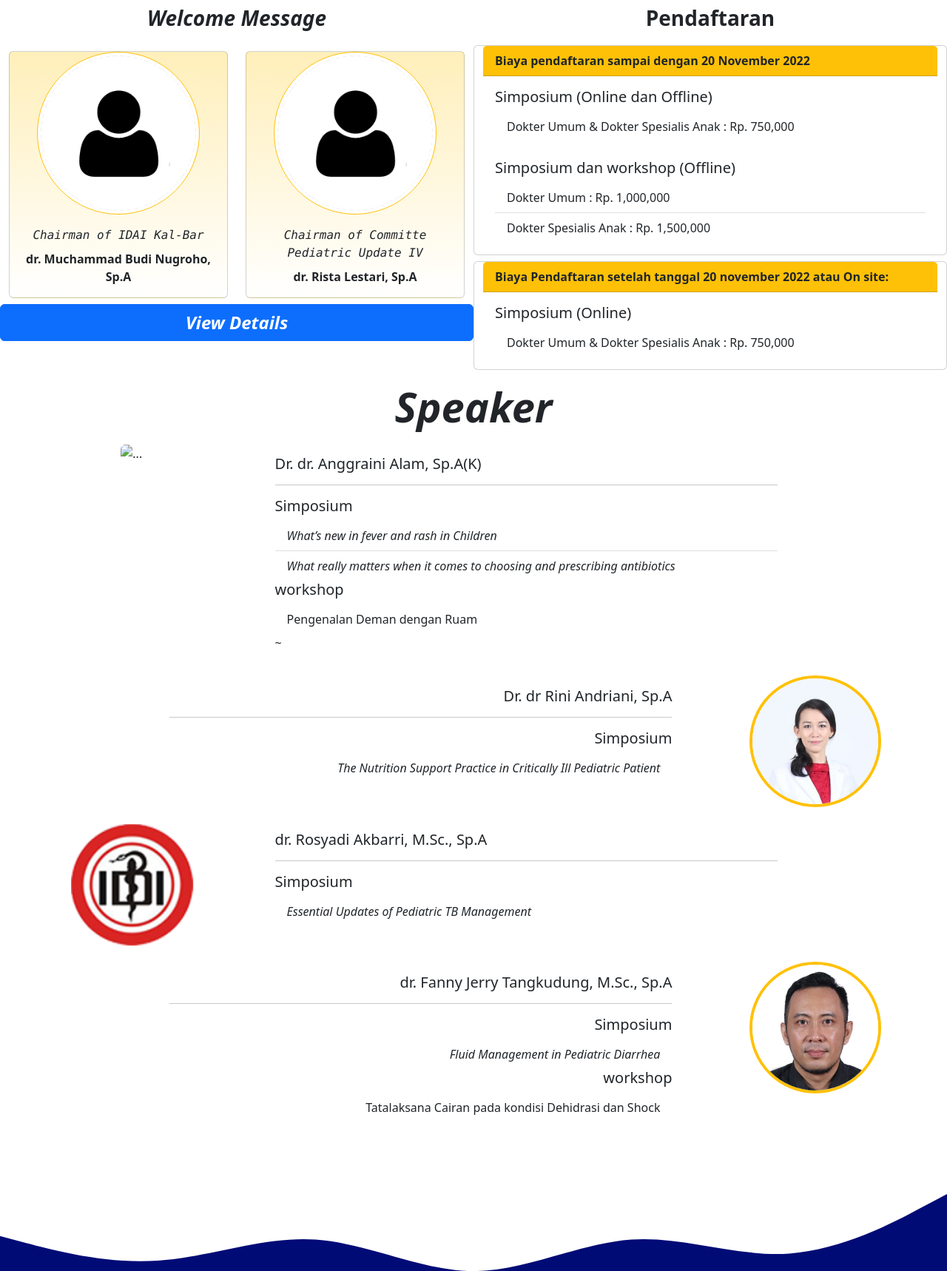
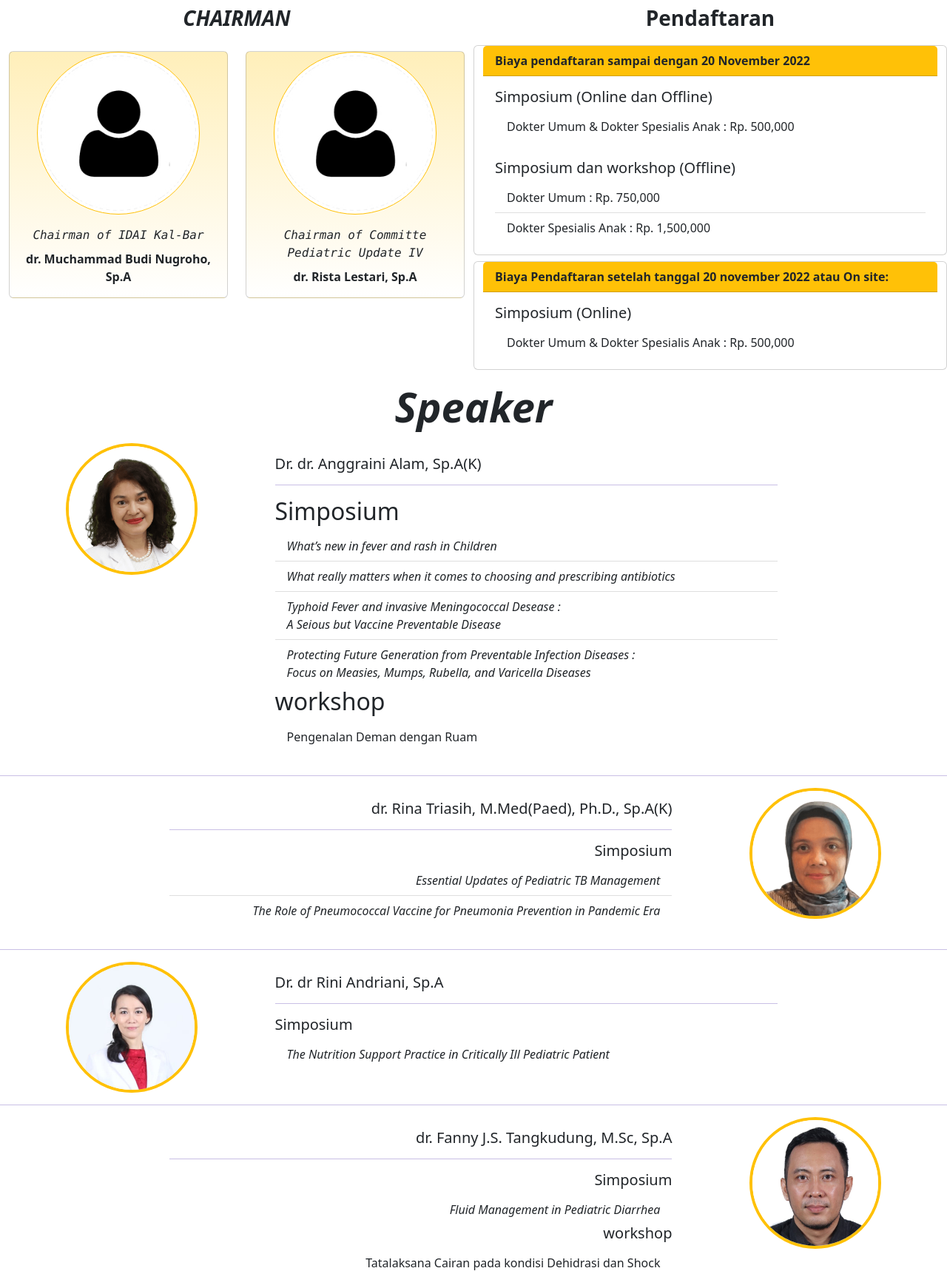
Before and after one commit to ConsZick/PediatricUpdateIV, a plain HTML site: page index.html in a window 1280 px wide. Shown: the part 795-2513 px from the top of the page at 74% size. Drawn offline with nearby package versions, Linux system fonts and the light colour scheme.

Commit message:
Melengkapi data

```diff
--- a/index.html
+++ b/index.html
@@ -59,12 +59,13 @@
             </div>
 
             <div class="row mt-3 text-center">
-              <div class="h3 judul fst-italic fw-bold mb-2" style="font-family: 'Pacifico', cursive; font-family: 'Water Brush', cursive; font-size: xx-large; color: rgb(248, 129, 207);">Pediatric Update IV</div>
+              <div class="h3 judul fst-italic fw-bold mb-2" style="font-family: 'Pacifico', cursive; font-family: 'Water Brush', cursive; font-size: xx-large; color: rgb(255, 255, 255);">Pediatric Update IV</div>
               <div class="h1 fst-italic fw-bold mb-4 text-light">Update Management Of Common Infectious Diseases in Children</div>
               <div class="h4 fw-bold font-monospace" style="color:rgb(248, 129, 207)">
                 <!-- <button type="button" class="btn btn-dark mb-3" disabled><h3>27 November 2022</h3></button> -->
-                <h3>27 November 2022</h3>
-                <h3>  Hotel Mercure Pontianak</h3>
+                <div class="fs-5" style="font-family: 'Pacifico', cursive; font-family: 'Water Brush', cursive; font-size: xx-large; color: rgb(255, 255, 255);">27 November 2022</div>
+                <div class="fs-5 mt-2" style="font-family: 'Pacifico', cursive; font-family: 'Water Brush', cursive; font-size: xx-large; color: rgb(255, 255, 255);">Hotel Orchardz Gajahmada Pontianak</div>
+
               </div>
             </div>
         </div>
@@ -133,7 +134,7 @@
       <div class="container-fluid container-welcome">
         <div class="row align-content-center">
               <div class="col-md-6 mb-3">
-                <div class="fs-3 mb-3 text-center fst-italic fw-bold">Welcome Message</div>
+                <div class="fs-3 mb-3 text-center fst-italic fw-bold">CHAIRMAN</div>
                         <div class="row py-2 align-content-center text-center ">
                           <div class="col-6 ">
                             <div class="card card-message h-100">
@@ -156,9 +157,9 @@
                             </div>
                           </div>
                         </div>
-                        <div class="row align-content-center">
+                        <!-- <div class="row align-content-center">
                           <a class="btn btn-primary fst-italic fw-bold fs-4" href="/welcome.html" role="button">View Details</a>
-                        </div>
+                        </div> -->
               </div>
               <div class="col-md-6">
                 <div class="fs-3 mb-3 text-center fw-bold">Pendaftaran</div>
@@ -170,13 +171,13 @@
                     <div class="card-body">
                       <h5 class="card-title">Simposium (Online dan Offline)</h5>
                       <ul class="list-group list-group-flush">
-                        <li class="list-group-item">Dokter Umum & Dokter Spesialis Anak : Rp. 750,000</li>
+                        <li class="list-group-item">Dokter Umum & Dokter Spesialis Anak : Rp. 500,000</li>
 
                       </ul>
 
                       <h5 class="card-title mt-4">Simposium dan workshop (Offline)</h5>
                       <ul class="list-group list-group-flush">
-                        <li class="list-group-item">Dokter Umum : Rp. 1,000,000</li>
+                        <li class="list-group-item">Dokter Umum : Rp. 750,000</li>
                         <li class="list-group-item">Dokter Spesialis Anak : Rp. 1,500,000</li>
                       </ul>
 
@@ -212,7 +213,7 @@
                     <div class="card-body">
                       <h5 class="card-title">Simposium (Online)</h5>
                       <ul class="list-group list-group-flush">
-                        <li class="list-group-item">Dokter Umum & Dokter Spesialis Anak  : Rp. 750,000</li>
+                        <li class="list-group-item">Dokter Umum & Dokter Spesialis Anak  : Rp. 500,000</li>
 
                       </ul>
 
@@ -242,23 +243,25 @@
             <div class="card mb-3 bg-transparent border-0 align-content-center" style="max-width: 100%;">
               <div class="row g-0">
                 <div class="col-md-4 ">
-                  <img src="picture/logo/alam.jpg" class="img-fluid rounded-start w-50" alt="...">
+                  <img src="picture/alam.jpg" class="img-fluid rounded-circle w-50 border border-4  border-warning" alt="...">
                 </div>
                 <div class="col-md-8 text-md-start">
                   <div class="card-body">
                     <h5 class="card-title">Dr. dr. Anggraini Alam, Sp.A(K)</h5>
-                    <hr>
-                    <h5 class="card-title">Simposium </h5>
+                    <hr style="color: rgb(40, 0, 150)">
+                    <h5 class="card-title fs-2">Simposium </h5>
                       <ul class="list-group list-group-flush">
                         <li class="list-group-item fst-italic">What’s new in fever and rash in Children </li>
                         <li class="list-group-item fst-italic">What really matters when it comes to choosing and prescribing antibiotics </li>
+                        <li class="list-group-item fst-italic">Typhoid Fever and invasive Meningococcal Desease : <br> A Seious but Vaccine Preventable Disease </li>
+                        <li class="list-group-item fst-italic">Protecting Future Generation from Preventable Infection Diseases : <br> Focus on Measies, Mumps, Rubella, and Varicella Diseases </li>
                       </ul>
 
-                      <h5 class="card-title">workshop</h5>
+                      <h5 class="card-title fs-2">workshop</h5>
                       <ul class="list-group list-group-flush">
                         <li class="list-group-item">Pengenalan Deman dengan Ruam </li>
                       </ul>
-                     ~
+
                     <!-- <p class="card-text">What’s New in Fever And Rash in Children <br> What Really Matters When It Comes To Choosing And Prescribing Antibiotics  <br> Pengenalan Demam Dengan Ruam  </p> -->
                   </div>
                 </div>
@@ -267,7 +270,7 @@
             </div>
           </div>
 
-
+          <hr style="color: rgb(40, 0, 150)">
 
 
           <div class="row g-0 justify-content-end">
@@ -277,11 +280,12 @@
 
                 <div class="col-md-8 order-1 text-md-end">
                   <div class="card-body">
-                    <h5 class="card-title">Dr. dr Rini Andriani, Sp.A</h5>
-                    <hr>
+                    <h5 class="card-title">dr. Rina Triasih, M.Med(Paed), Ph.D., Sp.A(K)</h5>
+                    <hr style="color: rgb(40, 0, 150)">
                     <h5 class="card-title">Simposium </h5>
                       <ul class="list-group list-group-flush">
-                        <li class="list-group-item fst-italic">The Nutrition Support Practice in Critically Ill Pediatric Patient  </li>
+                        <li class="list-group-item fst-italic">Essential Updates of Pediatric TB Management  </li>
+                        <li class="list-group-item fst-italic">The Role of Pneumococcal Vaccine for Pneumonia Prevention in Pandemic Era  </li>
                       </ul>
 
 
@@ -291,13 +295,13 @@
                 </div>
 
                 <div class="col-md-4 order-md-3">
-                  <img src="picture/Rini.jpg" class="img-fluid rounded-circle w-50 border border-4  border-warning" alt="...">
+                  <img src="picture/Rina.jpg" class="img-fluid rounded-circle w-50 border border-4  border-warning" alt="...">
                 </div>
               </div>
             </div>
             </div>
           </div>
-
+          <hr style="color: rgb(40, 0, 150)">
 
 
           <div class="row g-0 justify-content-start">
@@ -305,15 +309,15 @@
             <div class="card mb-3 bg-transparent border-0" style="max-width: 100%;">
               <div class="row g-0">
                 <div class="col-md-4">
-                  <img src="picture/logo/L-IDI.png" class="img-fluid rounded-start w-50" alt="...">
+                  <img src="picture/Rini.jpg" class="img-fluid rounded-circle w-50 border border-4  border-warning" alt="...">
                 </div>
                 <div class="col-md-8 text-md-start">
                   <div class="card-body">
-                    <h5 class="card-title">dr. Rosyadi Akbarri, M.Sc., Sp.A</h5>
-                    <hr>
+                    <h5 class="card-title">Dr. dr Rini Andriani, Sp.A</h5>
+                    <hr style="color: rgb(40, 0, 150)">
                     <h5 class="card-title">Simposium </h5>
                       <ul class="list-group list-group-flush">
-                        <li class="list-group-item fst-italic">Essential Updates of Pediatric TB Management   </li>
+                        <li class="list-group-item fst-italic">The Nutrition Support Practice in Critically Ill Pediatric Patient   </li>
                       </ul>
                     <!-- <p class="card-text">Essential Updates of Pediatric TB Management</p> -->
                   </div>
@@ -323,7 +327,7 @@
             </div>
             </div>
           </div>
-
+          <hr style="color: rgb(40, 0, 150)">
 
 
 
@@ -334,8 +338,8 @@
 
                 <div class="col-md-8 order-1 text-md-end">
                   <div class="card-body ">
-                    <h5 class="card-title">dr. Fanny Jerry Tangkudung, M.Sc., Sp.A</h5>
-                    <hr>
+                    <h5 class="card-title">dr. Fanny J.S. Tangkudung, M.Sc, Sp.A</h5>
+                    <hr style="color: rgb(40, 0, 150)">
                     <h5 class="card-title">Simposium </h5>
                       <ul class="list-group list-group-flush">
                         <li class="list-group-item fst-italic">Fluid Management in Pediatric Diarrhea </li>
@@ -358,7 +362,7 @@
             </div>
             </div>
           </div>
-
+          <hr style="color: rgb(40, 0, 150)">
 
 
 
```
